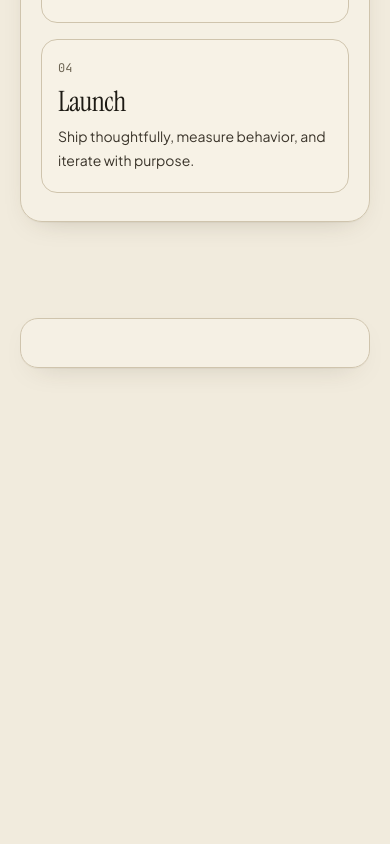
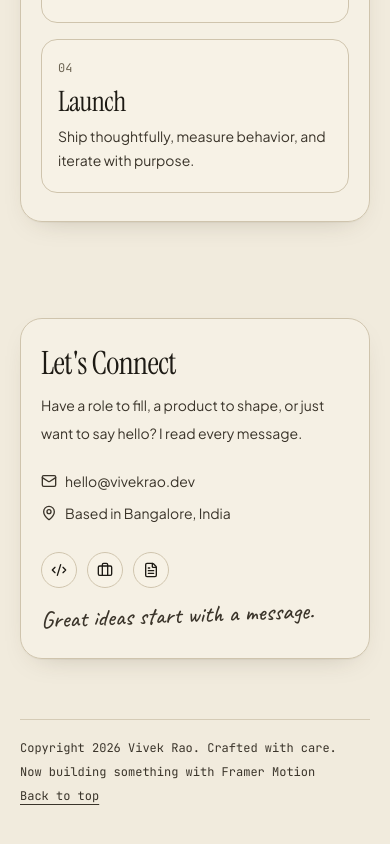
Before and after one commit to KEX-03/Portfolio-V2, a React (Vite) app: page / in a window 390 px wide. Shown: the part 6064-6908 px from the top of the page. Before the commit the page ends 6544 px from the top, so only its background shows below. Built offline with nearby package versions, Linux system fonts and the light colour scheme.

Commit message:
Complete contact and footer sections

```diff
--- a/src/data/navigation.ts
+++ b/src/data/navigation.ts
@@ -10,4 +10,5 @@ export const NAV_ITEMS: NavItem[] = [
   { id: "projects", label: "Projects", href: "#projects" },
   { id: "skills", label: "Skills", href: "#skills" },
   { id: "process", label: "Process", href: "#process" },
+  { id: "connect", label: "Contact", href: "#connect" },
 ];
--- a/src/pages/HomePage.tsx
+++ b/src/pages/HomePage.tsx
@@ -1,11 +1,10 @@
 import { AboutSection } from "@/sections/AboutSection";
+import { ContactSection } from "@/sections/ContactSection";
 import { FeaturedProjectsSection } from "@/sections/FeaturedProjectsSection";
+import { FooterSection } from "@/sections/FooterSection";
 import { HeroSection } from "@/sections/HeroSection";
 import { ProcessSection } from "@/sections/ProcessSection";
 import { TechStackSection } from "@/sections/TechStackSection";
-import { Section } from "@/components/layout/Section";
-
-const placeholderSectionClass = "paper-panel rounded-[var(--radius-panel)] p-6 sm:p-8";
 
 export function HomePage() {
   return (
@@ -15,10 +14,8 @@ export function HomePage() {
       <FeaturedProjectsSection />
       <TechStackSection />
       <ProcessSection />
-
-      <Section id="connect" aria-label="Contact section placeholder">
-        <div className={placeholderSectionClass} />
-      </Section>
+      <ContactSection />
+      <FooterSection />
     </>
   );
 }
--- /dev/null
+++ b/src/sections/ContactSection.tsx
@@ -0,0 +1,64 @@
+import { Mail, MapPin, Code2, Briefcase, FileText } from "lucide-react";
+import { motion } from "framer-motion";
+import { Section } from "@/components/layout/Section";
+
+const socialLinks = [
+  { label: "GitHub", href: "#", icon: Code2 },
+  { label: "LinkedIn", href: "#", icon: Briefcase },
+  { label: "Resume", href: "#", icon: FileText },
+];
+
+export function ContactSection() {
+  return (
+    <Section id="connect" aria-label="Contact">
+      <div className="paper-panel relative grid gap-6 rounded-[22px] px-5 py-7 sm:px-7 sm:py-8 lg:grid-cols-[1.1fr_1fr_auto] lg:items-start">
+        <motion.div initial={{ opacity: 0, y: 10 }} whileInView={{ opacity: 1, y: 0 }} viewport={{ once: true, amount: 0.3 }}>
+          <h2 className="font-serif text-[clamp(2rem,4vw,3rem)] leading-none tracking-[-0.02em]">Let&apos;s Connect</h2>
+          <p className="mt-3 max-w-[44ch] text-sm leading-7 text-ink-2">
+            Have a role to fill, a product to shape, or just want to say hello? I read every message.
+          </p>
+        </motion.div>
+
+        <motion.div
+          initial={{ opacity: 0, y: 10 }}
+          whileInView={{ opacity: 1, y: 0 }}
+          viewport={{ once: true, amount: 0.3 }}
+          transition={{ delay: 0.06 }}
+          className="space-y-3"
+        >
+          <p className="inline-flex items-center gap-2 text-sm text-ink-2">
+            <Mail className="size-4" aria-hidden="true" /> hello@vivekrao.dev
+          </p>
+          <p className="inline-flex items-center gap-2 text-sm text-ink-2">
+            <MapPin className="size-4" aria-hidden="true" /> Based in Bangalore, India
+          </p>
+        </motion.div>
+
+        <motion.div
+          initial={{ opacity: 0, y: 10 }}
+          whileInView={{ opacity: 1, y: 0 }}
+          viewport={{ once: true, amount: 0.3 }}
+          transition={{ delay: 0.12 }}
+          className="flex flex-col items-start gap-3 lg:items-end"
+        >
+          <div className="flex items-center gap-2.5">
+            {socialLinks.map((link) => {
+              const Icon = link.icon;
+              return (
+                <a
+                  key={link.label}
+                  href={link.href}
+                  aria-label={link.label}
+                  className="inline-flex size-9 items-center justify-center rounded-full border border-line bg-paper-3 text-ink transition-all duration-200 hover:-translate-y-0.5 hover:bg-ink hover:text-paper focus-visible:outline focus-visible:outline-2 focus-visible:outline-offset-2 focus-visible:outline-accent-deep"
+                >
+                  <Icon className="size-4" aria-hidden="true" />
+                </a>
+              );
+            })}
+          </div>
+          <p className="-rotate-2 font-hand text-[24px] leading-tight text-ink-2">Great ideas start with a message.</p>
+        </motion.div>
+      </div>
+    </Section>
+  );
+}
--- /dev/null
+++ b/src/sections/FooterSection.tsx
@@ -0,0 +1,16 @@
+export function FooterSection() {
+  return (
+    <footer className="mt-3 border-t border-line/80 py-5">
+      <div className="flex flex-col gap-2 text-xs text-ink-2 sm:flex-row sm:items-center sm:justify-between">
+        <span className="font-mono">Copyright 2026 Vivek Rao. Crafted with care.</span>
+        <span className="font-mono">Now building something with Framer Motion</span>
+        <a
+          href="#home"
+          className="font-mono underline underline-offset-4 transition-colors hover:text-accent-deep focus-visible:outline focus-visible:outline-2 focus-visible:outline-offset-2 focus-visible:outline-accent-deep"
+        >
+          Back to top
+        </a>
+      </div>
+    </footer>
+  );
+}
```
